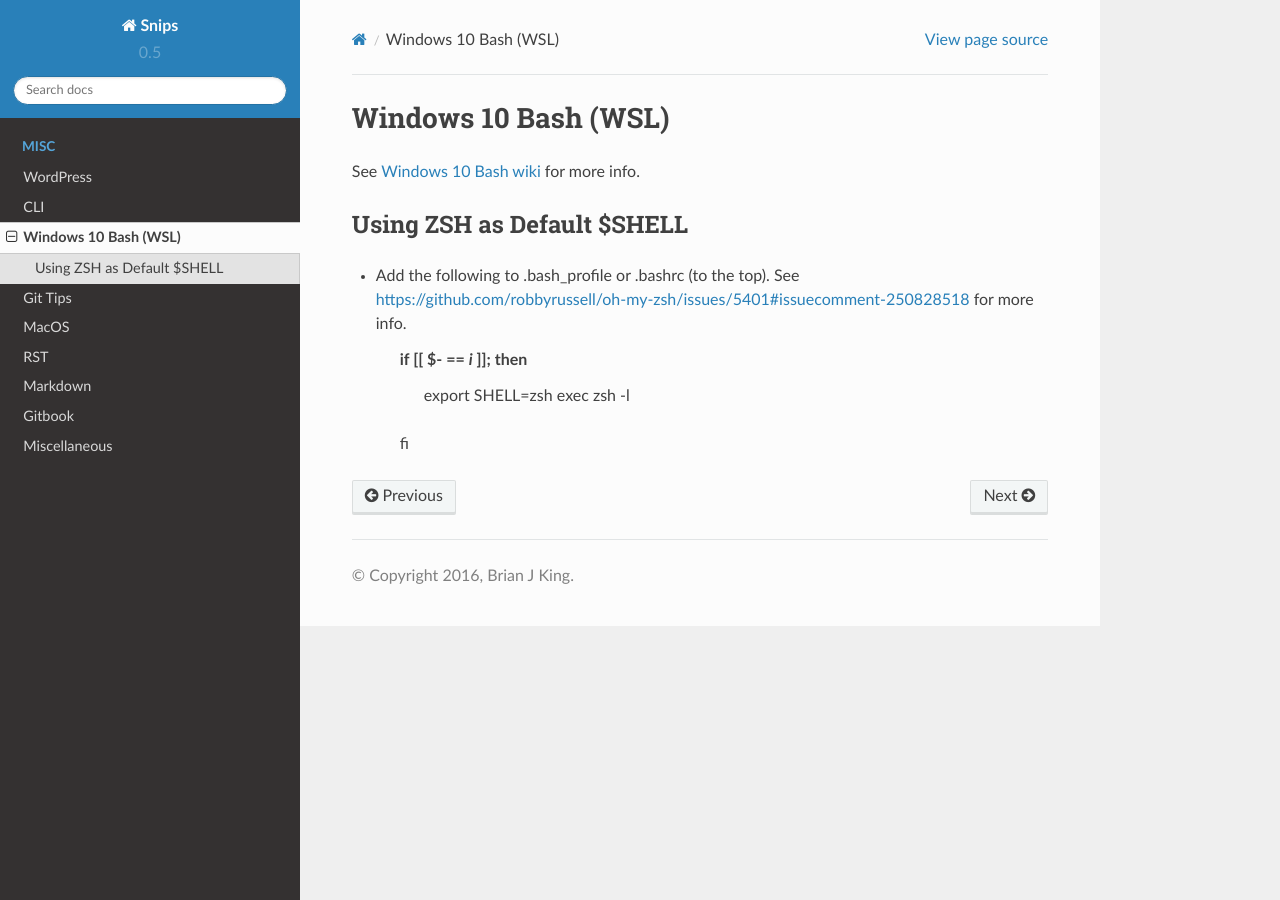
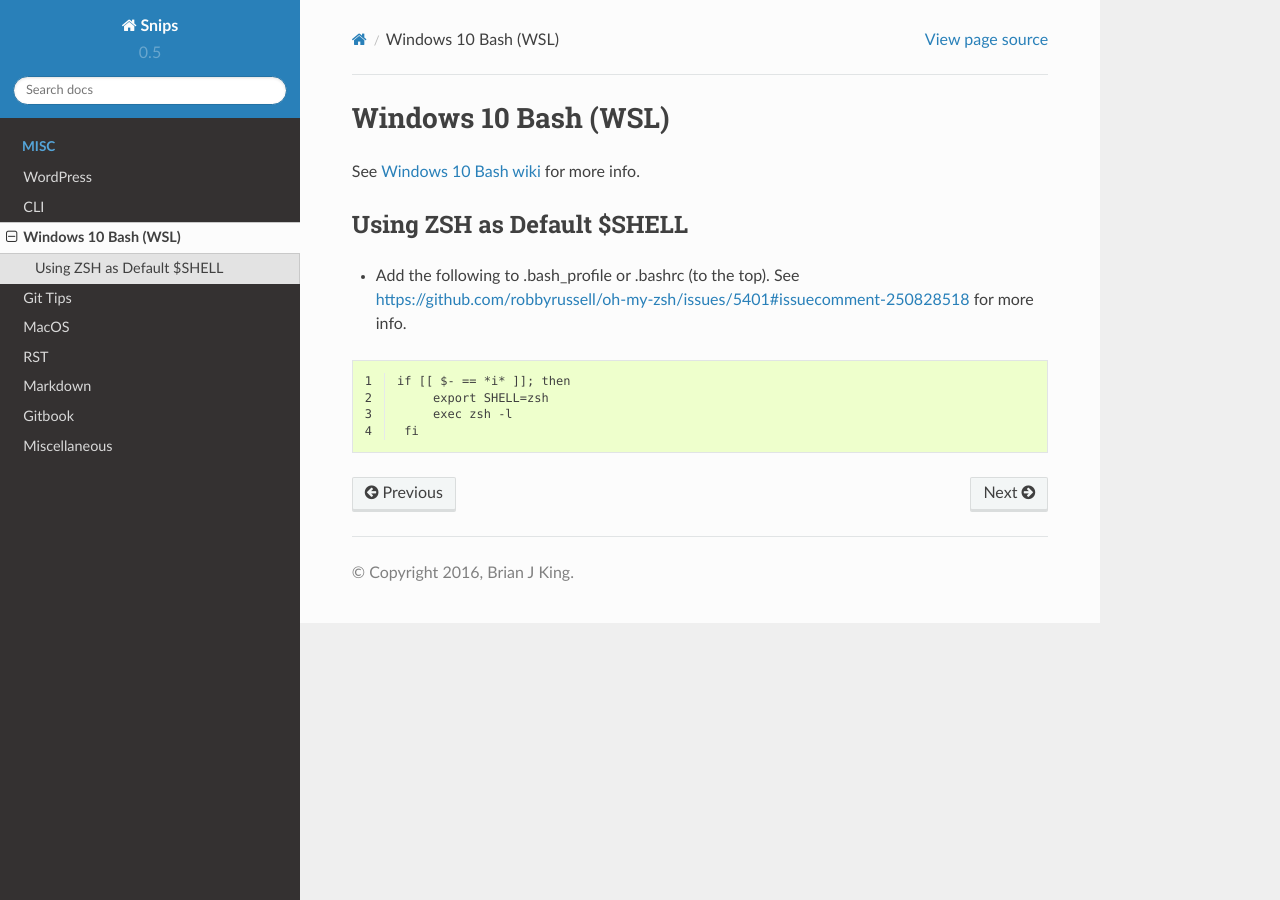
Before and after one commit to brianjking/knowledge, a Sphinx documentation site: the page built from source/windows-10-bash.rst, in a window 1280 px wide. Built offline with Sphinx 7.4.7 and the Read the Docs theme 2.0.0, drawn with Linux system fonts in a browser that asks for light colours; formulas are drawn with MathJax 3.

Commit message:
Update windows-10-bash.rst

```diff
--- a/source/windows-10-bash.rst
+++ b/source/windows-10-bash.rst
@@ -8,7 +8,10 @@ Using ZSH as Default $SHELL
 
 * Add the following to .bash_profile or .bashrc (to the top). See https://github.com/robbyrussell/oh-my-zsh/issues/5401#issuecomment-250828518 for more info.
 
-    if [[ $- == *i* ]]; then
+.. code-block::
+   :linenos:
+
+   if [[ $- == *i* ]]; then
         export SHELL=zsh
         exec zsh -l
     fi
```
